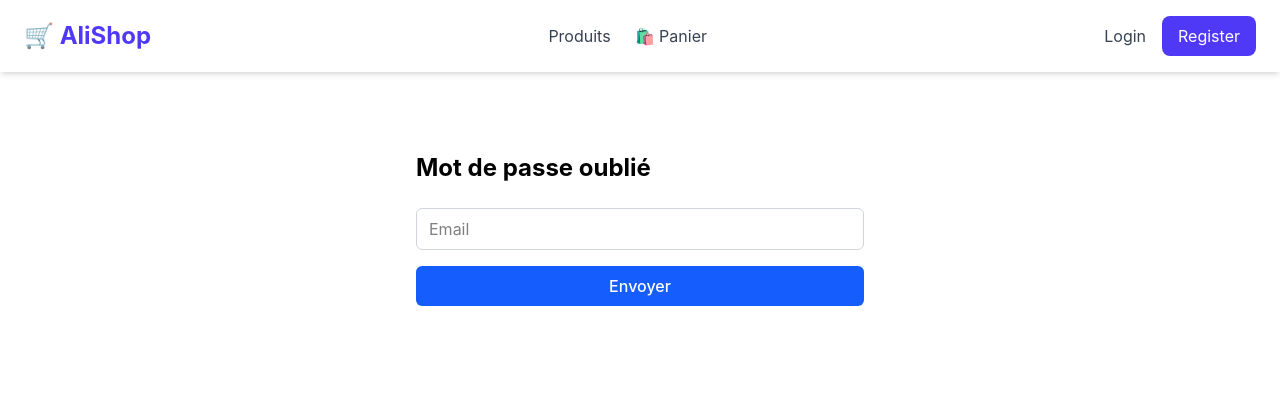
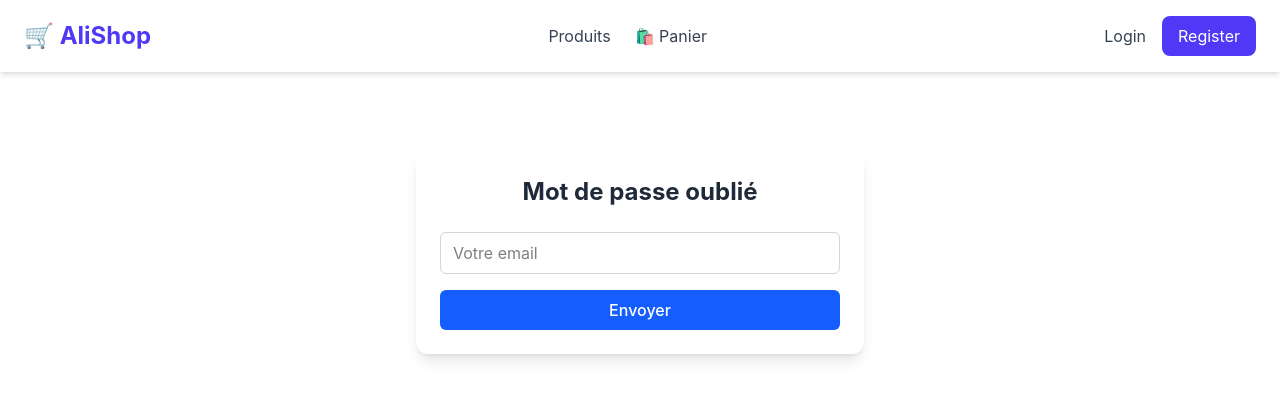
Before and after one commit to alibouch2005/e-commerce-frontend, a React (Vite) app: page /forgot-password in a window 1280 px wide. Shown: the top 400 px of the page. Built offline with nearby package versions, Linux system fonts and the light colour scheme; no server answers.

Commit message:
Amélioration de la page mot de passe oublié avec toast et loading

```diff
--- a/src/pages/ForgotPassword.jsx
+++ b/src/pages/ForgotPassword.jsx
@@ -2,64 +2,61 @@ import { useState } from "react";
 import { forgotPassword } from "../services/authService";
 import Input from "../components/ui/Input";
 import Button from "../components/ui/Button";
+import toast from "react-hot-toast";
 
-export default function ForgotPassword(){
+export default function ForgotPassword() {
+  const [email, setEmail] = useState("");
+  const [loading, setLoading] = useState(false);
 
-const [email,setEmail] = useState("");
-const [message,setMessage] = useState("");
-
-const handleSubmit = async (e)=>{
-
+  const handleSubmit = async (e) => {
     e.preventDefault();
 
-try{
+    if (!email) {
+      return toast.error("Veuillez entrer votre email");
+    }
+
+    try {
+      setLoading(true);
 
       await forgotPassword(email);
 
-setMessage("Email de réinitialisation envoyé");
+      toast.success("Email de réinitialisation envoyé 📩");
 
-}catch(err){
+      setEmail(""); // reset champ
 
+    } catch (err) {
       console.log(err.response?.data);
 
+      toast.error(
+        err.response?.data?.message || "Erreur lors de l'envoi"
+      );
+    } finally {
+      setLoading(false);
     }
-
   };
 
-return(
+  return (
+    <div className="max-w-md mx-auto mt-20 p-6 bg-white shadow-lg rounded-xl">
 
-<div className="max-w-md mx-auto mt-20">
-
-<h1 className="text-2xl font-bold mb-6">
+      <h1 className="text-2xl font-bold mb-6 text-center text-gray-800">
         Mot de passe oublié
       </h1>
 
-<form
-onSubmit={handleSubmit}
-className="flex flex-col gap-4"
->
+      <form onSubmit={handleSubmit} className="flex flex-col gap-4">
 
         <Input
           type="email"
-placeholder="Email"
+          placeholder="Votre email"
           value={email}
-onChange={(e)=>setEmail(e.target.value)}
+          onChange={(e) => setEmail(e.target.value)}
         />
 
-<Button type="submit">
-Envoyer
+        <Button type="submit" disabled={loading}>
+          {loading ? "Envoi..." : "Envoyer"}
         </Button>
 
       </form>
 
-{message && (
-<p className="text-green-600 mt-4">
-{message}
-</p>
-)}
-
     </div>
-
-)
-
+  );
 }
```
Lines whose indentation alone changed are shown as unchanged.
